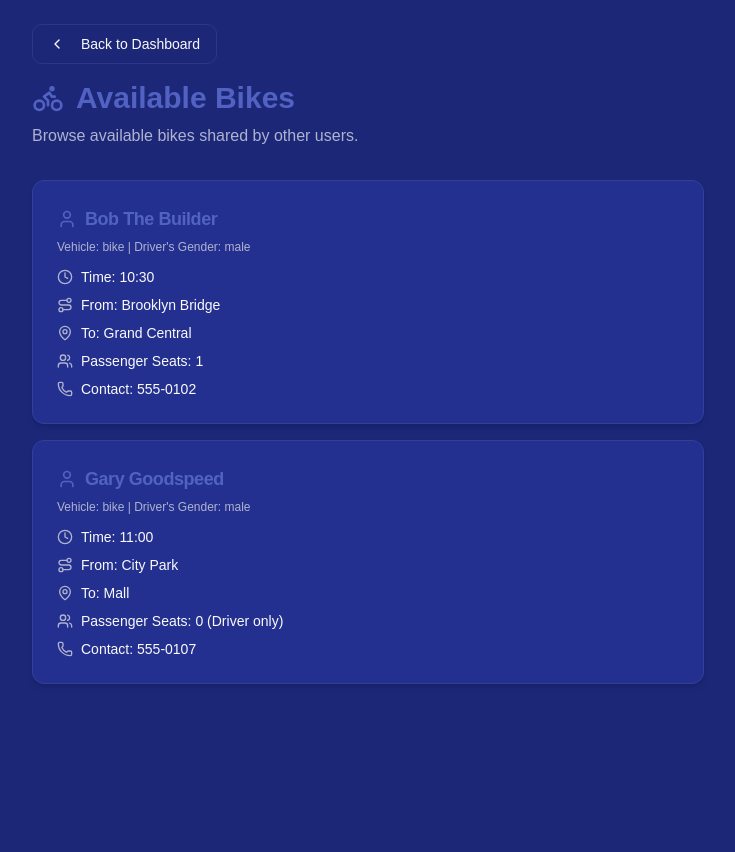
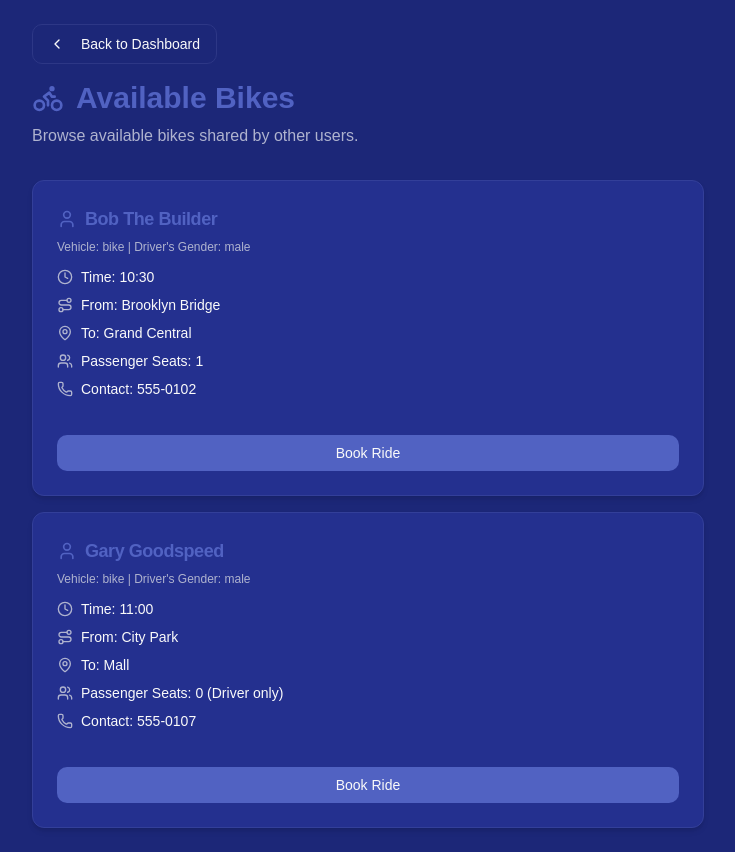
Before and after one commit to Kunal2bytes/uday1, a Next.js app: page /book/bike in a window 1280 px wide. Shown: the whole page, without its empty margins (272-1007 px from the left). Before the commit the page ends 800 px from the top, so only its background shows below. Built offline with nearby package versions, Linux system fonts and the light colour scheme.

Commit message:
when click on an available ride the user who posted the ride should receive a notification indicating a ride match

```diff
--- a/src/app/book/auto/page.tsx
+++ b/src/app/book/auto/page.tsx
@@ -5,10 +5,11 @@
 import React from 'react';
 import Link from 'next/link';
 import { Button } from "@/components/ui/button";
-import { Card, CardContent, CardDescription, CardHeader, CardTitle } from "@/components/ui/card";
+import { Card, CardContent, CardDescription, CardHeader, CardTitle, CardFooter } from "@/components/ui/card";
 import { ChevronLeft, User, Clock, Route, MapPin, Users, PersonStanding, CarTaxiFront as AutoIcon, Phone } from "lucide-react";
 import type { Ride } from '@/lib/mockData';
 import { mockRides } from '@/lib/mockData';
+import { useToast } from "@/hooks/use-toast";
 
 const PageVehicleIcon = AutoIcon;
 const pageTitle = "Available Autos";
@@ -22,10 +23,20 @@ export default function BookAutoPage() {
     }
     return true;
   });
+  const { toast } = useToast();
 
   const passengerSeats = (capacity: number) => {
     if (capacity <= 1) return "0 (Driver only)";
     return `${capacity - 1}`;
+  };
+
+  const handleBookRide = (ride: Ride) => {
+    toast({
+      title: "Auto Ride Request Sent!",
+      description: `Your request for an auto ride with ${ride.name} has been notionally sent.`,
+      variant: "default",
+    });
+    console.log(`Booking auto ride with ${ride.name} (ID: ${ride.id})`);
   };
 
   return (
@@ -50,7 +61,7 @@ export default function BookAutoPage() {
         {filteredRides.length > 0 ? (
           <div className="grid grid-cols-1 gap-4">
             {filteredRides.map((ride) => (
-              <Card key={ride.id} className="shadow-md hover:shadow-lg transition-shadow duration-200 bg-card text-card-foreground rounded-lg overflow-hidden">
+              <Card key={ride.id} className="shadow-md hover:shadow-lg transition-shadow duration-200 bg-card text-card-foreground rounded-lg overflow-hidden flex flex-col">
                 <CardHeader className="pb-3">
                   <CardTitle className="flex items-center text-lg text-primary">
                     <User className="mr-2 h-5 w-5" /> {ride.name}
@@ -60,7 +71,7 @@ export default function BookAutoPage() {
                     {ride.distanceKm !== undefined && ` | Distance: ${ride.distanceKm}km`}
                   </CardDescription>
                 </CardHeader>
-                <CardContent className="space-y-2 text-sm">
+                <CardContent className="space-y-2 text-sm flex-grow">
                   <div className="flex items-center">
                     <Clock className="mr-2 h-4 w-4 text-muted-foreground" />
                     <span className="font-medium">Time:</span>&nbsp;{ride.timeToGo}
@@ -85,6 +96,15 @@ export default function BookAutoPage() {
                     </div>
                   )}
                 </CardContent>
+                <CardFooter className="pt-3">
+                  <Button
+                    onClick={() => handleBookRide(ride)}
+                    className="w-full"
+                    size="sm"
+                  >
+                    Book Ride
+                  </Button>
+                </CardFooter>
               </Card>
             ))}
           </div>
--- a/src/app/book/bike/page.tsx
+++ b/src/app/book/bike/page.tsx
@@ -5,10 +5,11 @@
 import React from 'react';
 import Link from 'next/link';
 import { Button } from "@/components/ui/button";
-import { Card, CardContent, CardDescription, CardHeader, CardTitle } from "@/components/ui/card";
+import { Card, CardContent, CardDescription, CardHeader, CardTitle, CardFooter } from "@/components/ui/card";
 import { ChevronLeft, User, Clock, Route, MapPin, Users, PersonStanding, Bike as BikeIcon, Phone } from "lucide-react";
 import type { Ride } from '@/lib/mockData';
 import { mockRides } from '@/lib/mockData';
+import { useToast } from "@/hooks/use-toast";
 
 const PageVehicleIcon = BikeIcon;
 const pageTitle = "Available Bikes";
@@ -16,10 +17,21 @@ const vehicleType: Ride["vehicle"] = "bike";
 
 export default function BookBikePage() {
   const filteredRides = mockRides.filter(ride => ride.vehicle === vehicleType);
+  const { toast } = useToast();
 
   const passengerSeats = (capacity: number) => {
     if (capacity <= 1) return "0 (Driver only)";
     return `${capacity - 1}`;
+  };
+
+  const handleBookRide = (ride: Ride) => {
+    toast({
+      title: "Bike Ride Request Sent!",
+      description: `Your request for a bike ride with ${ride.name} has been notionally sent.`,
+      variant: "default",
+    });
+    console.log(`Booking bike ride with ${ride.name} (ID: ${ride.id})`);
+    // In a real app, this would trigger backend logic
   };
 
   return (
@@ -44,7 +56,7 @@ export default function BookBikePage() {
         {filteredRides.length > 0 ? (
           <div className="grid grid-cols-1 gap-4">
             {filteredRides.map((ride) => (
-              <Card key={ride.id} className="shadow-md hover:shadow-lg transition-shadow duration-200 bg-card text-card-foreground rounded-lg overflow-hidden">
+              <Card key={ride.id} className="shadow-md hover:shadow-lg transition-shadow duration-200 bg-card text-card-foreground rounded-lg overflow-hidden flex flex-col">
                 <CardHeader className="pb-3">
                   <CardTitle className="flex items-center text-lg text-primary">
                     <User className="mr-2 h-5 w-5" /> {ride.name}
@@ -53,7 +65,7 @@ export default function BookBikePage() {
                     Vehicle: {ride.vehicle} | Driver's Gender: {ride.gender}
                   </CardDescription>
                 </CardHeader>
-                <CardContent className="space-y-2 text-sm">
+                <CardContent className="space-y-2 text-sm flex-grow">
                   <div className="flex items-center">
                     <Clock className="mr-2 h-4 w-4 text-muted-foreground" />
                     <span className="font-medium">Time:</span>&nbsp;{ride.timeToGo}
@@ -78,6 +90,15 @@ export default function BookBikePage() {
                     </div>
                   )}
                 </CardContent>
+                <CardFooter className="pt-3">
+                  <Button
+                    onClick={() => handleBookRide(ride)}
+                    className="w-full"
+                    size="sm"
+                  >
+                    Book Ride
+                  </Button>
+                </CardFooter>
               </Card>
             ))}
           </div>
--- a/src/app/book/car/page.tsx
+++ b/src/app/book/car/page.tsx
@@ -5,10 +5,11 @@
 import React from 'react';
 import Link from 'next/link';
 import { Button } from "@/components/ui/button";
-import { Card, CardContent, CardDescription, CardHeader, CardTitle } from "@/components/ui/card";
+import { Card, CardContent, CardDescription, CardHeader, CardTitle, CardFooter } from "@/components/ui/card";
 import { ChevronLeft, User, Clock, Route, MapPin, Users, PersonStanding, Car as CarIcon, Phone } from "lucide-react";
 import type { Ride } from '@/lib/mockData';
 import { mockRides } from '@/lib/mockData';
+import { useToast } from "@/hooks/use-toast";
 
 const PageVehicleIcon = CarIcon;
 const pageTitle = "Available Cars";
@@ -16,10 +17,20 @@ const vehicleType: Ride["vehicle"] = "car";
 
 export default function BookCarPage() {
   const filteredRides = mockRides.filter(ride => ride.vehicle === vehicleType);
+  const { toast } = useToast();
 
   const passengerSeats = (capacity: number) => {
     if (capacity <= 1) return "0 (Driver only)";
     return `${capacity - 1}`;
+  };
+
+  const handleBookRide = (ride: Ride) => {
+    toast({
+      title: "Car Ride Request Sent!",
+      description: `Your request for a car ride with ${ride.name} has been notionally sent.`,
+      variant: "default",
+    });
+    console.log(`Booking car ride with ${ride.name} (ID: ${ride.id})`);
   };
 
   return (
@@ -44,7 +55,7 @@ export default function BookCarPage() {
         {filteredRides.length > 0 ? (
           <div className="grid grid-cols-1 gap-4">
             {filteredRides.map((ride) => (
-              <Card key={ride.id} className="shadow-md hover:shadow-lg transition-shadow duration-200 bg-card text-card-foreground rounded-lg overflow-hidden">
+              <Card key={ride.id} className="shadow-md hover:shadow-lg transition-shadow duration-200 bg-card text-card-foreground rounded-lg overflow-hidden flex flex-col">
                 <CardHeader className="pb-3">
                   <CardTitle className="flex items-center text-lg text-primary">
                     <User className="mr-2 h-5 w-5" /> {ride.name}
@@ -53,7 +64,7 @@ export default function BookCarPage() {
                     Vehicle: {ride.vehicle} | Driver's Gender: {ride.gender}
                   </CardDescription>
                 </CardHeader>
-                <CardContent className="space-y-2 text-sm">
+                <CardContent className="space-y-2 text-sm flex-grow">
                   <div className="flex items-center">
                     <Clock className="mr-2 h-4 w-4 text-muted-foreground" />
                     <span className="font-medium">Time:</span>&nbsp;{ride.timeToGo}
@@ -78,6 +89,15 @@ export default function BookCarPage() {
                     </div>
                   )}
                 </CardContent>
+                <CardFooter className="pt-3">
+                  <Button
+                    onClick={() => handleBookRide(ride)}
+                    className="w-full"
+                    size="sm"
+                  >
+                    Book Ride
+                  </Button>
+                </CardFooter>
               </Card>
             ))}
           </div>
--- a/src/app/page.tsx
+++ b/src/app/page.tsx
@@ -17,11 +17,13 @@ import {
   Card,
   CardContent,
   CardDescription,
+  CardFooter,
   CardHeader,
   CardTitle,
 } from "@/components/ui/card";
 import type { Ride } from '@/lib/mockData';
 import { mockRides } from '@/lib/mockData';
+import { useToast } from "@/hooks/use-toast";
 
 const ServiceButton = ({ icon, label, onClick, href }: { icon: React.ReactNode; label: string; onClick?: () => void; href?: string }) => {
   const buttonContent = (
@@ -58,6 +60,7 @@ export default function DashboardPage() {
   const [originSearch, setOriginSearch] = useState("");
   const [destinationSearch, setDestinationSearch] = useState("");
   const [filteredRides, setFilteredRides] = useState<Ride[]>([]);
+  const { toast } = useToast();
 
   useEffect(() => {
     const lowerOrigin = originSearch.toLowerCase().trim();
@@ -75,9 +78,19 @@ export default function DashboardPage() {
         return matchesOrigin && matchesDestination;
       })
     );
-  }, [originSearch, destinationSearch, mockRides]); // Added mockRides to dependency array to re-filter when new rides are added
+  }, [originSearch, destinationSearch, mockRides]);
 
   const showRidesList = originSearch.trim() !== "" || destinationSearch.trim() !== "";
+
+  const handleBookRide = (ride: Ride) => {
+    toast({
+      title: "Ride Request Sent!",
+      description: `Your request for a ride with ${ride.name} has been notionally sent.`,
+      variant: "default",
+    });
+    console.log(`Booking ride with ${ride.name} (ID: ${ride.id})`);
+    // In a real app, this would trigger backend logic
+  };
 
   return (
     <div className="flex flex-col min-h-screen bg-background text-foreground items-center">
@@ -159,14 +172,14 @@ export default function DashboardPage() {
               {filteredRides.length > 0 ? (
                 <div className="grid grid-cols-1 gap-4">
                   {filteredRides.map((ride) => (
-                    <Card key={ride.id} className="shadow-md hover:shadow-lg transition-shadow duration-200 bg-card text-card-foreground rounded-lg overflow-hidden">
+                    <Card key={ride.id} className="shadow-md hover:shadow-lg transition-shadow duration-200 bg-card text-card-foreground rounded-lg overflow-hidden flex flex-col">
                       <CardHeader className="pb-3">
                         <CardTitle className="flex items-center text-lg text-primary">
                           <User className="mr-2 h-5 w-5" /> {ride.name}
                         </CardTitle>
                         <CardDescription className="text-xs">Vehicle: {ride.vehicle} | Gender: {ride.gender}</CardDescription>
                       </CardHeader>
-                      <CardContent className="space-y-1.5 text-sm">
+                      <CardContent className="space-y-1.5 text-sm flex-grow">
                         <div className="flex items-center">
                           <Clock className="mr-2 h-4 w-4 text-muted-foreground" />
                           <span className="font-medium">Time:</span>&nbsp;{ride.timeToGo}
@@ -186,6 +199,15 @@ export default function DashboardPage() {
                           </div>
                         )}
                       </CardContent>
+                      <CardFooter className="pt-3">
+                        <Button
+                          onClick={() => handleBookRide(ride)}
+                          className="w-full"
+                          size="sm"
+                        >
+                          Book Ride
+                        </Button>
+                      </CardFooter>
                     </Card>
                   ))}
                 </div>
```
